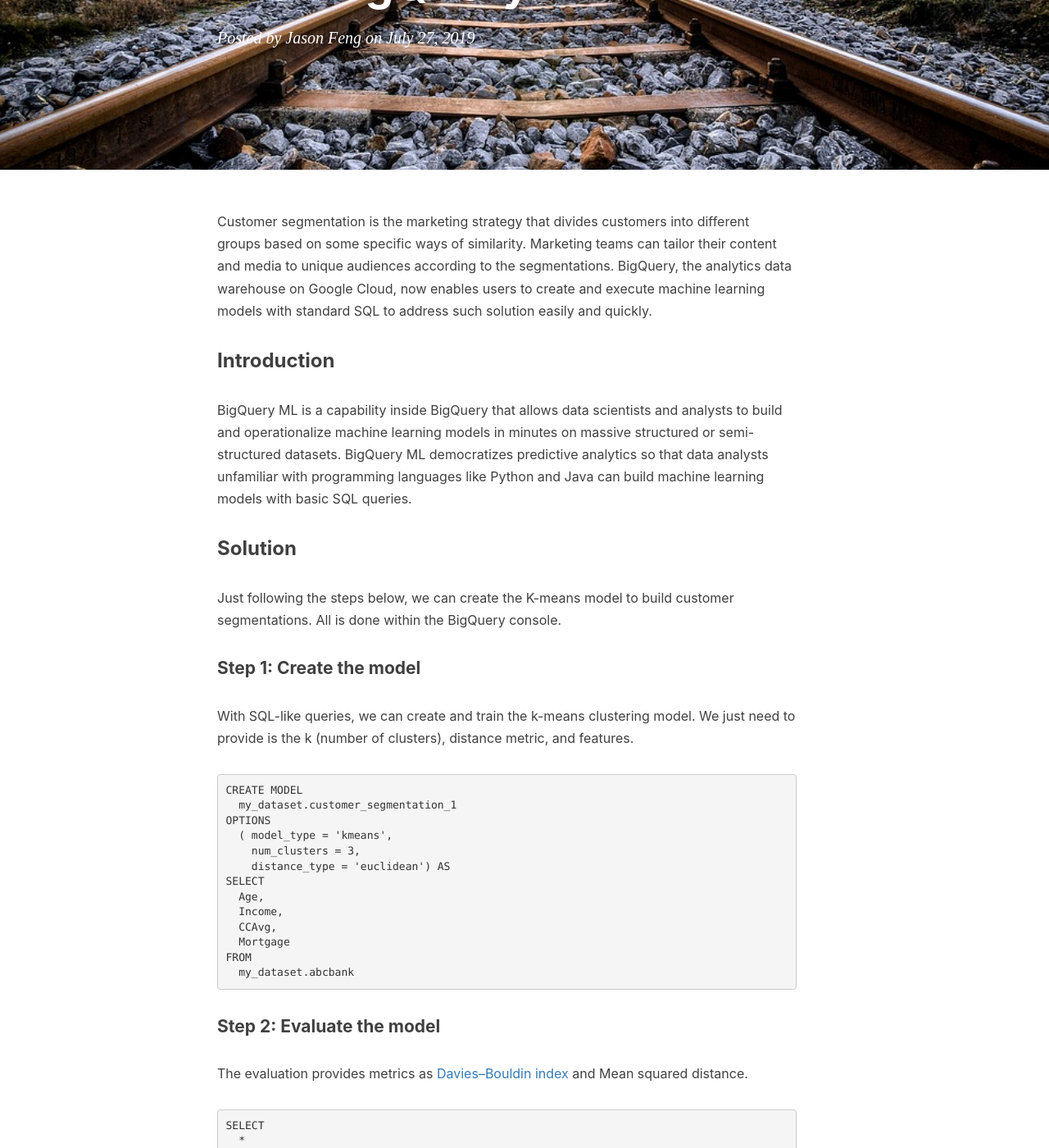
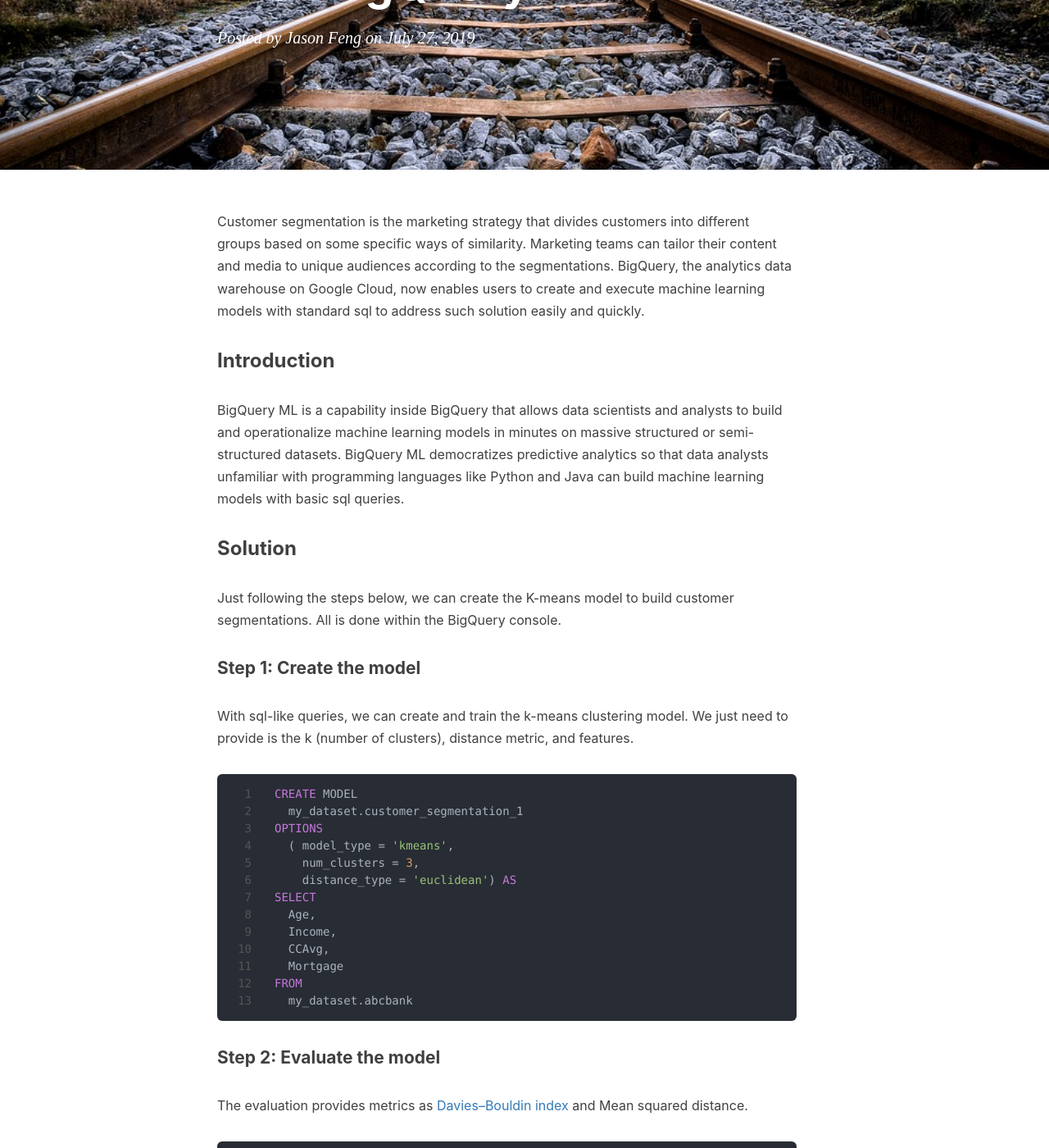
Before and after one commit to q15928/q15928.github.io, a Jekyll site: the page built from _posts/2019-07-27-bqml-clustering.md, in a window 1280 px wide and 1400 px high, scrolled down 310 px. Shown: the whole window at 82% size. Built offline with Jekyll 4.4.1, drawn with Linux system fonts in a browser that asks for light colours; nearby versions of some CDN libraries; comment, search, counter and statistics services are not loaded; some of the changed text lies outside the part shown.

Commit message:
change to lower case for SQL

````diff
--- a/_posts/2019-07-27-bqml-clustering.md
+++ b/_posts/2019-07-27-bqml-clustering.md
@@ -11,19 +11,19 @@ tags:
     - K-means
 ---
 
-Customer segmentation is the marketing strategy that divides customers into different groups based on some specific ways of similarity. Marketing teams can tailor their content and media to unique audiences according to the segmentations. BigQuery, the analytics data warehouse on Google Cloud, now enables users to create and execute machine learning models with standard SQL to address such solution easily and quickly.
+Customer segmentation is the marketing strategy that divides customers into different groups based on some specific ways of similarity. Marketing teams can tailor their content and media to unique audiences according to the segmentations. BigQuery, the analytics data warehouse on Google Cloud, now enables users to create and execute machine learning models with standard sql to address such solution easily and quickly.
 
 <!--more-->
 ### Introduction
-BigQuery ML is a capability inside BigQuery that allows data scientists and analysts to build and operationalize machine learning models in minutes on massive structured or semi-structured datasets. BigQuery ML democratizes predictive analytics so that data analysts unfamiliar with programming languages like Python and Java can build machine learning models with basic SQL queries.
+BigQuery ML is a capability inside BigQuery that allows data scientists and analysts to build and operationalize machine learning models in minutes on massive structured or semi-structured datasets. BigQuery ML democratizes predictive analytics so that data analysts unfamiliar with programming languages like Python and Java can build machine learning models with basic sql queries.
 
 ### Solution
 Just following the steps below, we can create the K-means model to build customer segmentations. All is done within the BigQuery console.
 
 #### Step 1: Create the model
 
-With SQL-like queries, we can create and train the k-means clustering model. We just need to provide is the k (number of clusters), distance metric, and features.
-```SQL
+With sql-like queries, we can create and train the k-means clustering model. We just need to provide is the k (number of clusters), distance metric, and features.
+```sql
 CREATE MODEL
   my_dataset.customer_segmentation_1
 OPTIONS
@@ -41,7 +41,7 @@ FROM
 
 #### Step 2: Evaluate the model
 The evaluation provides metrics as [Davies–Bouldin index](https://en.wikipedia.org/wiki/Davies%E2%80%93Bouldin_index) and Mean squared distance.
-```SQL
+```sql
 SELECT
   *
 FROM
@@ -51,7 +51,7 @@ FROM
 
 #### Step 3: Make prediction with the trained model
 We can then get the clustering result for each observation.
-```SQL
+```sql
 SELECT
   *
 FROM
````
